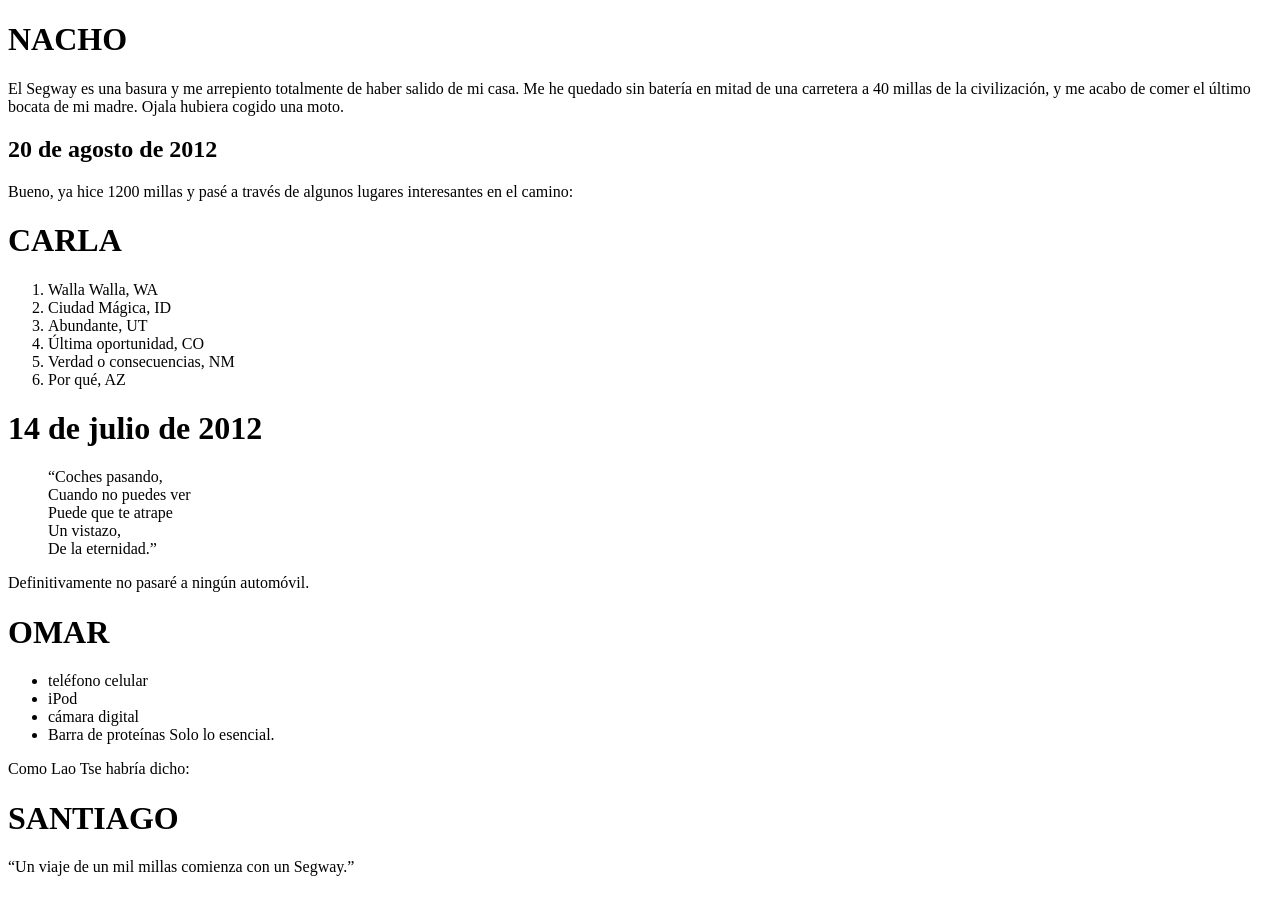
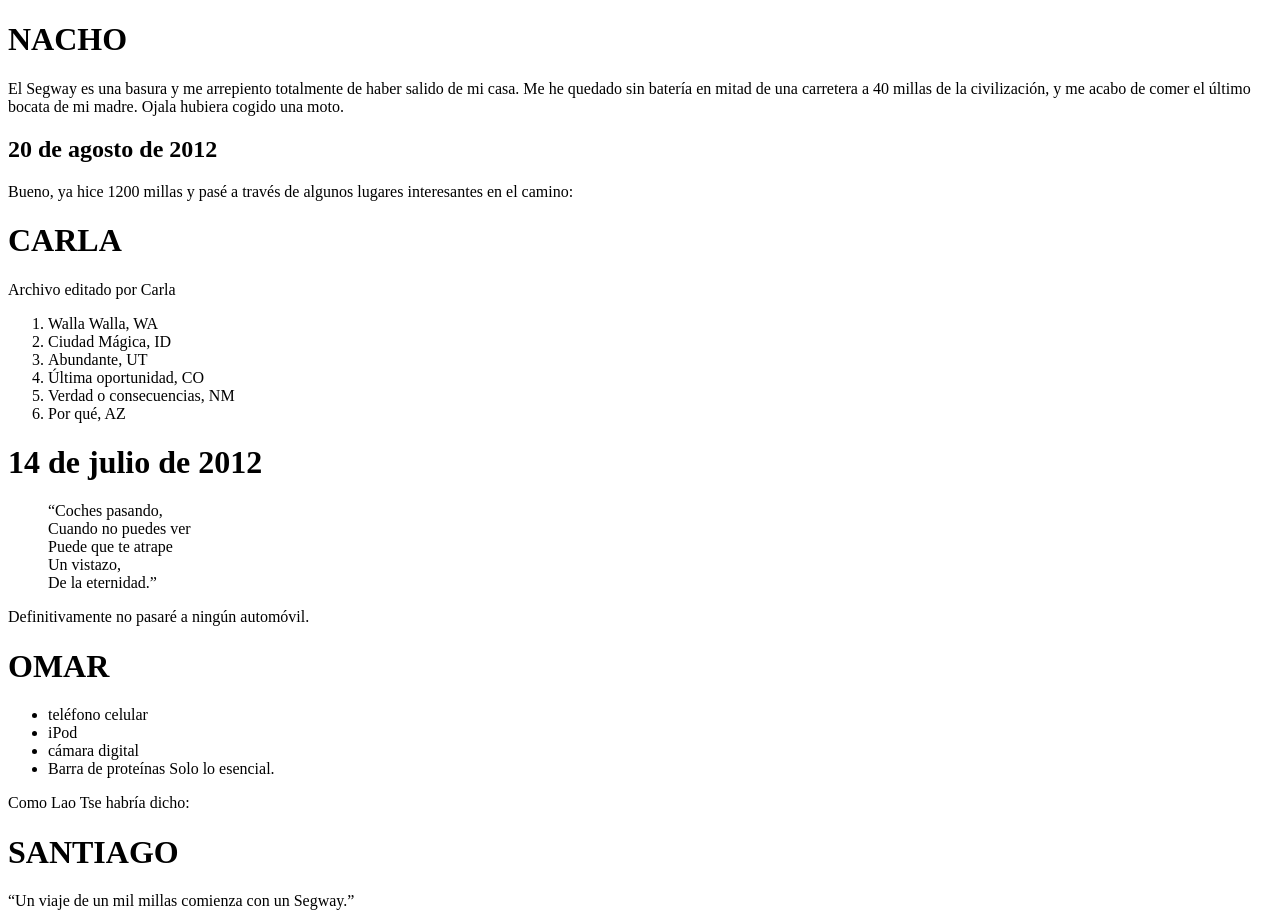
Before and after one commit to joseomar05/Proyecto2_GIT_GITHUB, a plain HTML site: page Index.html in a window 1280 px wide. Before the commit the page ends 884 px from the top, so only its background shows below. Drawn offline with Linux system fonts and the light colour scheme.

Commit message:
Primer commit de carla

```diff
--- a/Index.html
+++ b/Index.html
@@ -21,7 +21,7 @@
 
      <h1>CARLA</h1>
      <p>
-
+      Archivo editado por Carla
 
     </p>
      <ol>
```
